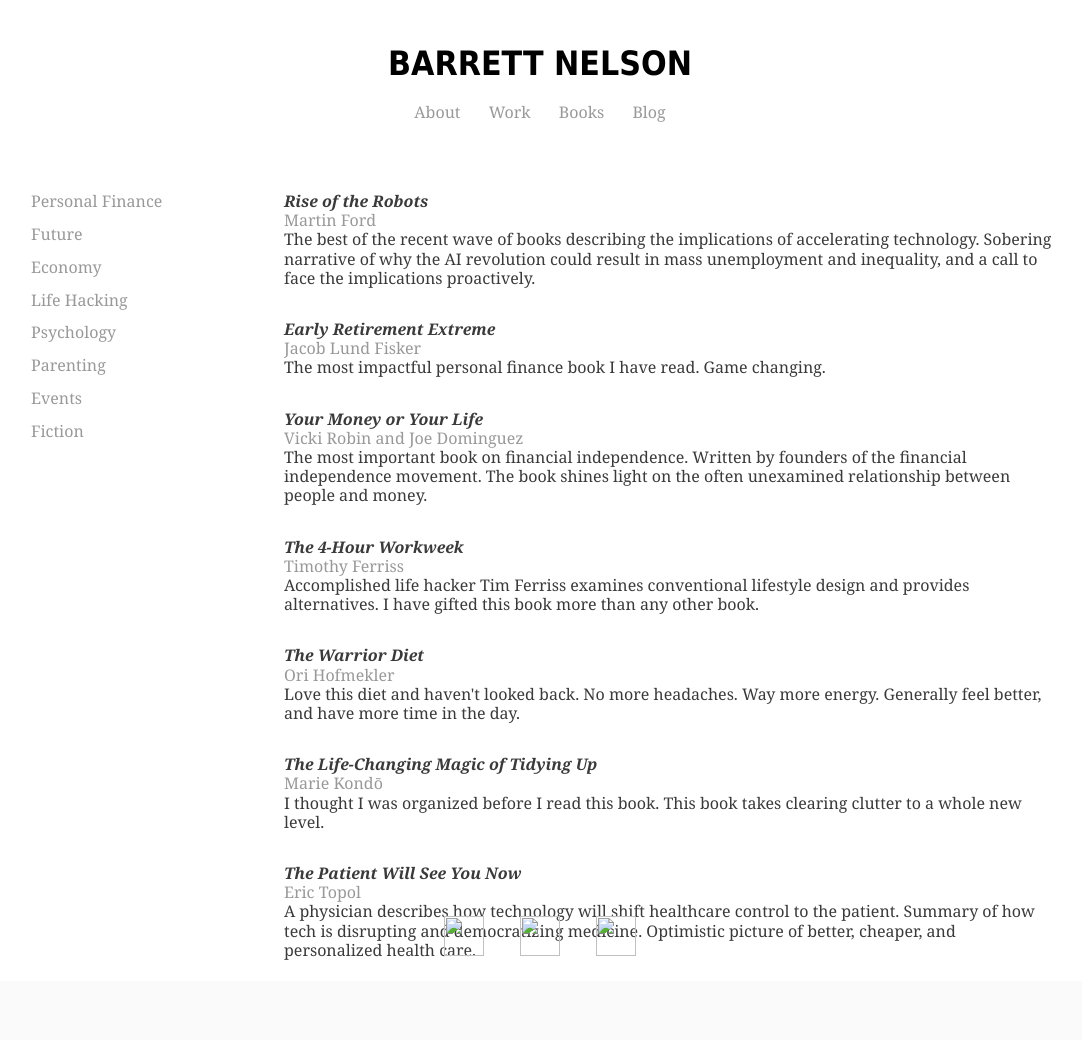
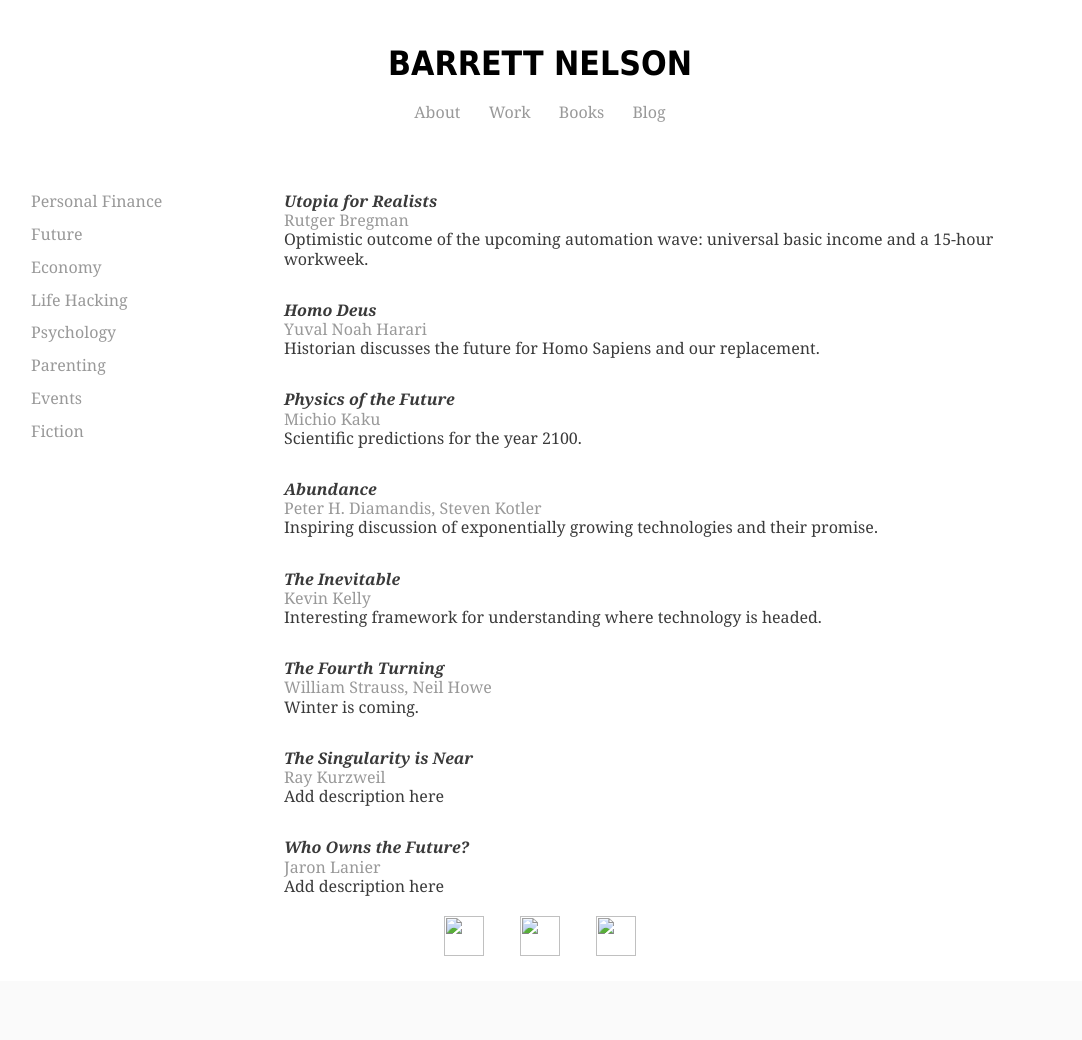
Before and after one commit to bstnel/bstnel.github.io, a Jekyll site: the page books/future/index.html, which Jekyll copies as it is, in a window 1280 px wide. Shown: the whole page, without its empty margins (100-1182 px from the left). Built offline with Jekyll 4.4.1, drawn with Linux system fonts in a browser that asks for light colours; after the commit the page ends 981 px from its top, so only the background shows below that.

Commit message:
Update index.html

```diff
--- a/books/future/index.html
+++ b/books/future/index.html
@@ -45,40 +45,43 @@
 		</nav>
 
 <div class="books">
-  <p>
-  <h3>Rise of the Robots</h3>
-  <h4>Martin Ford</h4>
-  <h5>The best of the recent wave of books describing the implications of accelerating technology. Sobering narrative of why the AI revolution could result in mass unemployment and inequality, and a call to face the implications proactively. </h5>
-  </p>
+          <h3>Utopia for Realists</h3>
+  <h4>Rutger Bregman</h4>
+  <h5>Optimistic outcome of the upcoming automation wave: universal basic income and a 15-hour workweek. </h5>
+      </p>
             <p>
-          <h3>Early Retirement Extreme</h3>
-  <h4>Jacob Lund Fisker</h4>
-  <h5>The most impactful personal finance book I have read. Game changing. </h5>
+          <h3>Homo Deus</h3>
+  <h4>Yuval Noah Harari</h4>
+  <h5>Historian discusses the future for Homo Sapiens and our replacement.</h5>
       </p>
       <p>
-          <h3>Your Money or Your Life</h3>
-  <h4>Vicki Robin and Joe Dominguez</h4>
-  <h5>The most important book on financial independence. Written by founders of the financial independence movement. The book shines light on the often unexamined relationship between people and money. </h5>
+          <h3>Physics of the Future</h3>
+  <h4>Michio Kaku</h4>
+  <h5>Scientific predictions for the year 2100. </h5>
       </p>
   <p>
-          <h3>The 4-Hour Workweek</h3>
-  <h4>Timothy Ferriss</h4>
-  <h5>Accomplished life hacker Tim Ferriss examines conventional lifestyle design and provides alternatives. I have gifted this book more than any other book.</h5>
+          <h3>Abundance</h3>
+  <h4>Peter H. Diamandis, Steven Kotler</h4>
+  <h5>Inspiring discussion of exponentially growing technologies and their promise.</h5>
       </p>
 <p>
-          <h3>The Warrior Diet</h3>
-  <h4>Ori Hofmekler</h4>
-  <h5>Love this diet and haven't looked back. No more headaches. Way more energy. Generally feel better, and have more time in the day. </h5>
+          <h3>The Inevitable</h3>
+  <h4>Kevin Kelly</h4>
+  <h5>Interesting framework for understanding where technology is headed.</h5>
       </p>
         <p>
-          <h3>The Life-Changing Magic of Tidying Up</h3>
-  <h4>Marie Kondō</h4>
-  <h5>I thought I was organized before I read this book. This book takes clearing clutter to a whole new level. </h5>
+          <h3>The Fourth Turning</h3>
+  <h4>William Strauss, Neil Howe</h4>
+  <h5>Winter is coming. </h5>
       </p>
       <p>
-          <h3>The Patient Will See You Now</h3>
-  <h4>Eric Topol</h4>
-  <h5>A physician describes how technology will shift healthcare control to the patient. Summary of how tech is disrupting and democratizing medicine. Optimistic picture of better, cheaper, and personalized health care. </h5>
+          <h3>The Singularity is Near</h3>
+  <h4>Ray Kurzweil</h4>
+  <h5>Add description here </h5>
+      </p>
+          <h3>Who Owns the Future?</h3>
+  <h4>Jaron Lanier </h4>
+  <h5>Add description here </h5>
       </p>
 	    </div>
 	</div>
```
